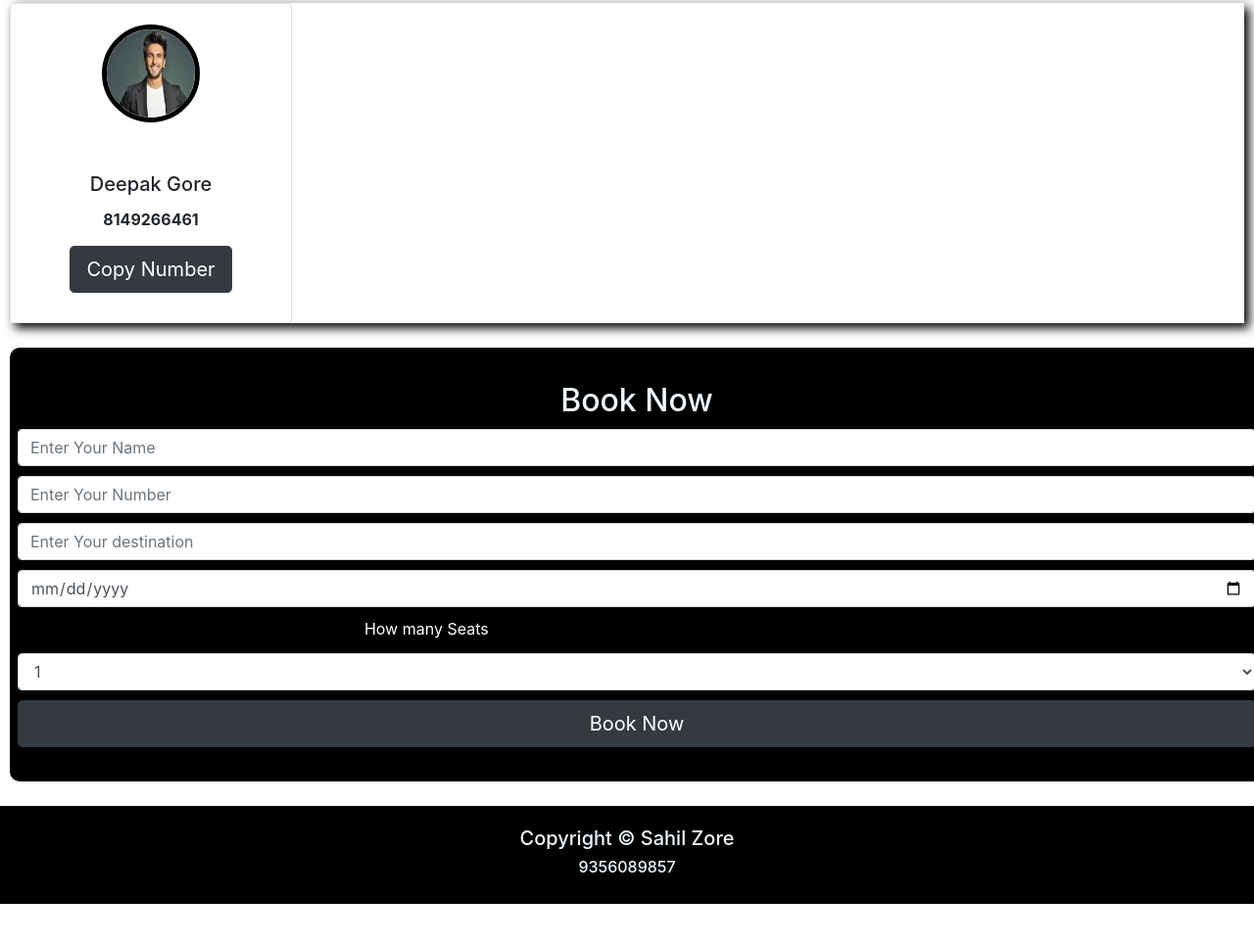
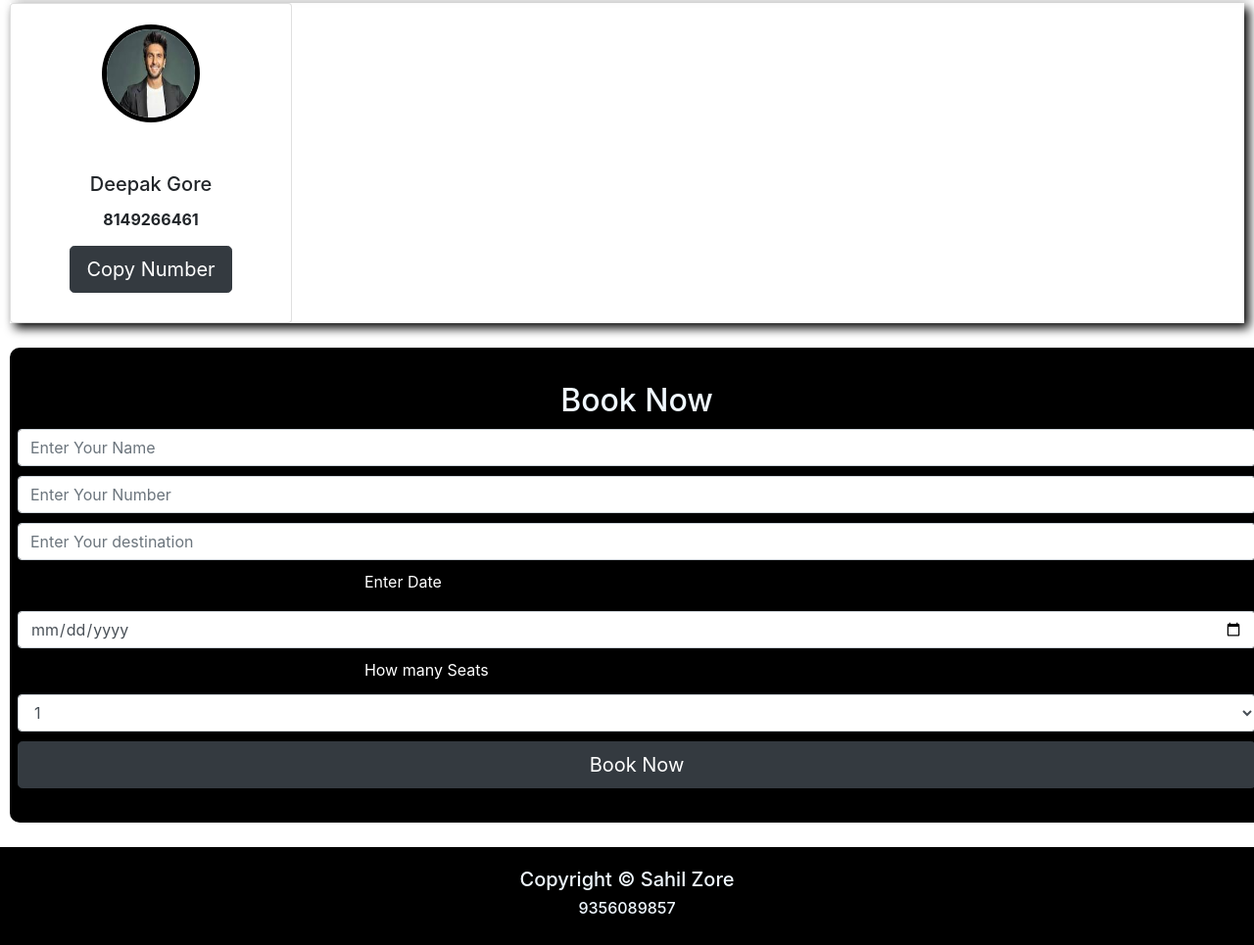
Before and after one commit to SahilZore-2003/SadvikTravels.github.io, a plain HTML site: page index.html in a window 1280 px wide. Shown: the part 1827-2792 px from the top of the page at 98% size. Before the commit the page ends 2750 px from the top, so only its background shows below. Drawn offline with nearby package versions, Linux system fonts and the light colour scheme.

Commit message:
Update index.html

```diff
--- a/index.html
+++ b/index.html
@@ -96,6 +96,7 @@
       <input type="text" class="form-control"  placeholder="Enter Your Name" id="name">
       <input type="text" class="form-control"  placeholder="Enter Your Number" id="number1">
       <input type="text" class="form-control"  placeholder="Enter Your destination" id="destination">
+      <label for="">Enter Date</label>
       <input type="date" class="form-control"  placeholder="Enter Your date" id="date">
       <label for="">How many Seats</label>
     <select class="form-control"  id="seats">
```
